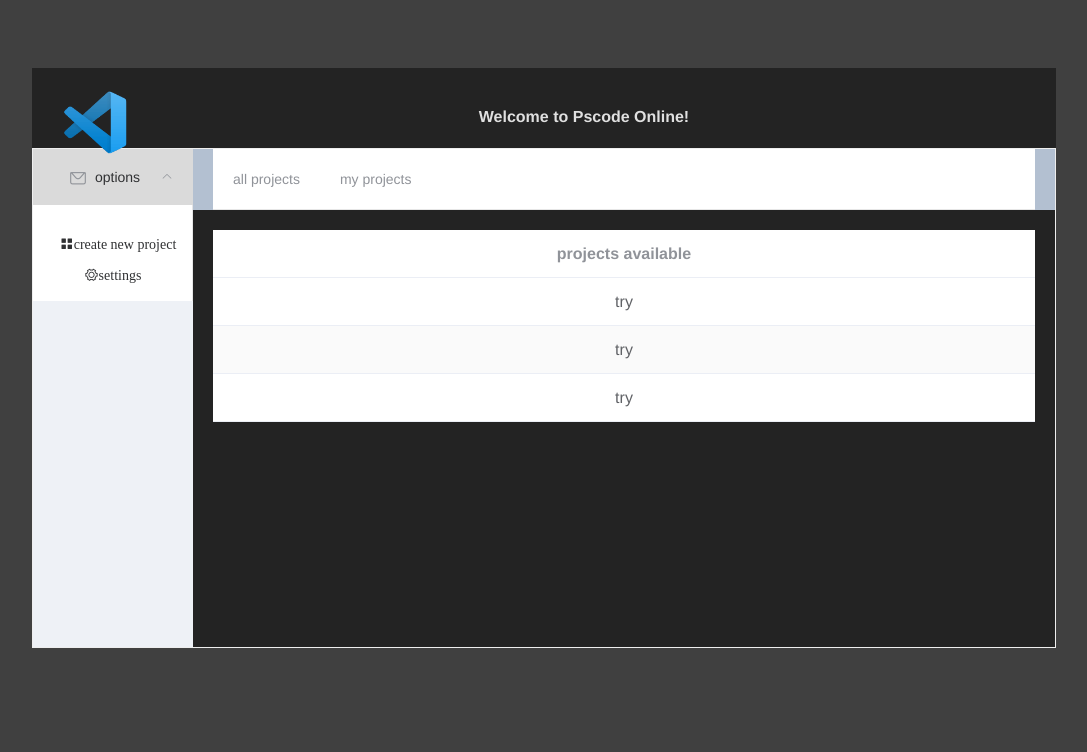
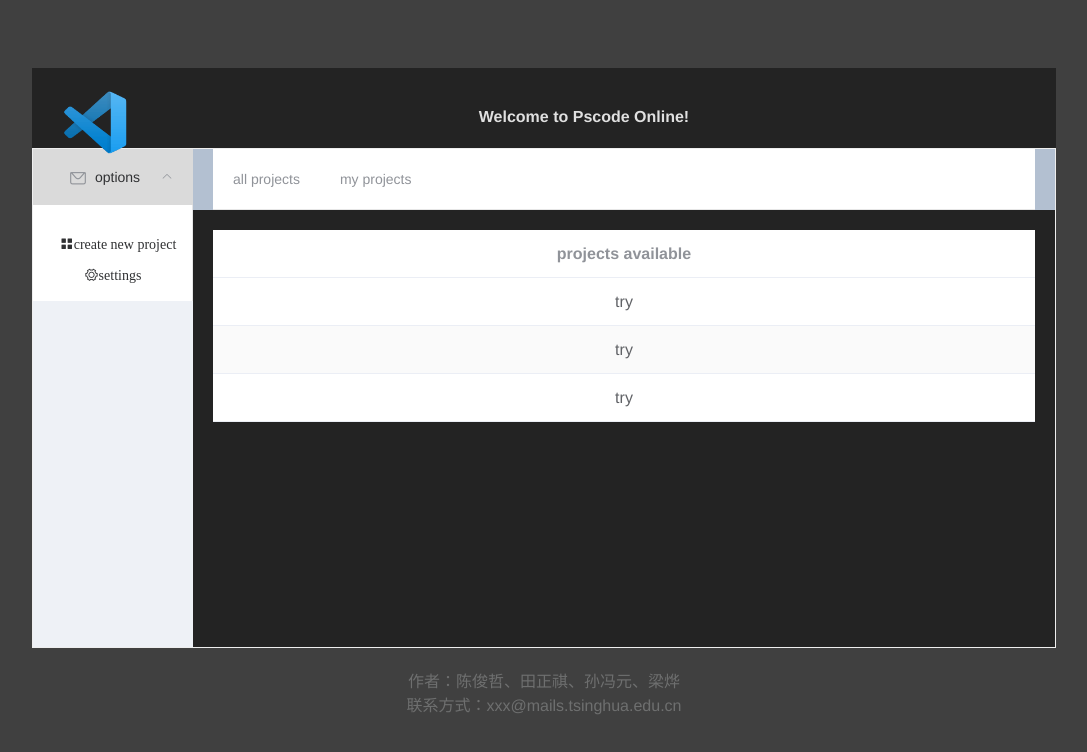
Before and after one commit to georgetian3/WebIDE, a Vue app in the folder webide/: page /#/ in a window 1280 px wide. Shown: the top 752 px of the page, without its empty margins (104-1191 px from the left). Built offline with nearby package versions, Linux system fonts and the light colour scheme.

Commit message:
Update welcomePage.vue

```diff
--- a/webide/src/components/welcomePage.vue
+++ b/webide/src/components/welcomePage.vue
@@ -40,6 +40,10 @@
         </el-main>
       </el-container>
     </el-container>
+    <div id="footer">
+      <p id="author">作者：陈俊哲、田正祺、孙冯元、梁烨</p>
+      <p>联系方式：xxx@mails.tsinghua.edu.cn</p>
+    </div>
   </div>
 </template>
 
@@ -98,6 +102,20 @@
     margin-bottom: 20px;
     margin-left: 80px;
   }
+  p{
+    margin-block-start: 0px;
+    margin-block-end: 0px;
+  }
+  #footer{
+    margin: 0px;
+    padding-top: 20px;
+    position: relative;
+    height: 20px;
+    font-size: 12px;
+    text-align: right;
+    color: #6E6F6F;
+    background-color: rgb(64,64,64);
+}
   #logopic{
     position: absolute;
     left: 30px;
```
